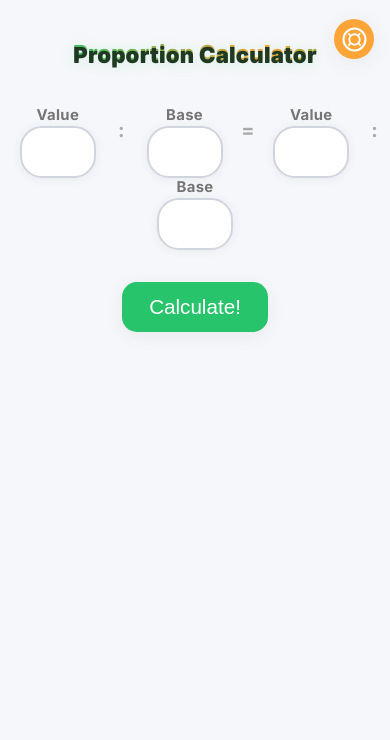
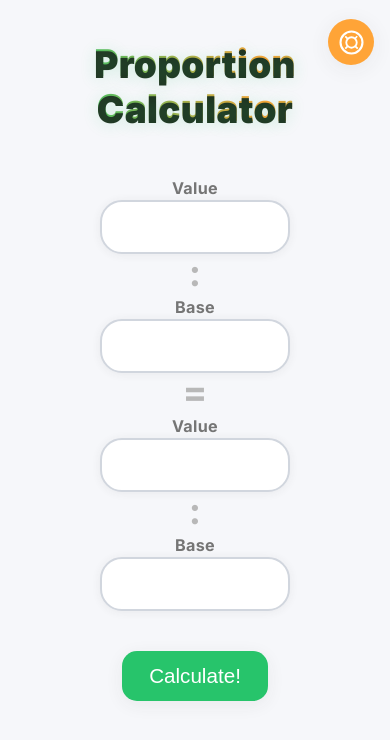
Before and after one commit to R0mb0/Proportion_Calculator_WebApp, a plain HTML site: page docs/index.html in a window 390 px wide. Drawn offline with Linux system fonts and the light colour scheme.

Commit message:
Refactor input box styles and responsive design

```diff
--- a/docs/index.html
+++ b/docs/index.html
@@ -16,8 +16,6 @@
       --color-accent: #ffa437;
       --color-shadow: rgba(60, 60, 60, .07);
       --color-result: #27c46b;
-      --input-min-width: 48px;
-      --input-max-width: 190px;
       --radius-lg: 22px;
       --radius-md: 15px;
       --radius-sm: 8px;
@@ -102,8 +100,8 @@
       font-size: 1.13rem;
       text-align: center;
       width: 100%;
-      min-width: var(--input-min-width);
-      max-width: var(--input-max-width);
+      min-width: 48px;
+      max-width: 190px;
       padding: 14px 10px;
       outline: none;
       transition: border-color .22s, box-shadow .15s;
@@ -119,13 +117,6 @@
       color: #ebeded;
       box-shadow: 0 2px 18px rgba(0,0,0,.09);
     }
-    .input-box[data-length="1"] { max-width: 76px; }
-    .input-box[data-length="2"] { max-width: 94px; }
-    .input-box[data-length="3"] { max-width: 122px; }
-    .input-box[data-length="4"] { max-width: 140px; }
-    .input-box[data-length="5"] { max-width: 172px; }
-    .input-box[data-length="6"] { max-width: 180px; }
-    .input-box[data-length="7"] { max-width: 192px; }
     .input-box.result {
       border-color: var(--color-result)!important;
       box-shadow: 0 0 0 2px var(--color-result), 0 2px 18px rgba(39,196,107,.16);
@@ -227,7 +218,6 @@
       font-weight: 600;
       font-size:1.07em;
     }
-    /* Aiuto mobile: bottone help sempre visibile e touch friendly */
     .help-btn {
       position: fixed;
       top: 19px; right: 16px;
@@ -244,15 +234,8 @@
       transition: background .15s, box-shadow .15s;
       touch-action: manipulation;
     }
-    .help-btn svg {
-      width: 27px; height: 27px;
-      fill: #fff;
-      transition: fill .15s;
-    }
-    .help-btn:hover, .help-btn:focus {
-      background: #f98718;
-    }
-    /* Modal help/error */
+    .help-btn svg { width: 27px; height: 27px; fill: #fff; }
+    .help-btn:hover, .help-btn:focus { background: #f98718; }
     .modal-bg {
       position:fixed;
       left:0; top:0;
@@ -281,46 +264,35 @@
       padding: 19px 13px 17px 13px;
       box-shadow: 0 6px 40px rgba(0,0,0,0.18);
       animation: modalIn .22s;
-      font-size:1.02rem;
-      text-align:center;
-      position:relative;
+      font-size:1.02rem;text-align:center;position:relative;
     }
-    body.dark .modal {
-      background: var(--color-card-dark);
-      color: #ebeded;
-    }
-    @keyframes modalIn {
-      from { opacity: 0; transform: translateY(16px) scale(.93);}
-      to   { opacity: 1; transform: translateY(0) scale(1);}
-    }
-    .modal .close-btn {
-      position:absolute;
-      top:8px; right:14px;
-      font-size:1.3rem;color:#888;
-      transition:color .15s;
-    }
+    body.dark .modal {background: var(--color-card-dark);color: #ebeded;}
+    @keyframes modalIn {from { opacity: 0; transform: translateY(16px) scale(.93);}to   { opacity: 1; transform: translateY(0) scale(1);}}
+    .modal .close-btn {position:absolute;top:8px;right:14px;font-size:1.3rem;color:#888;transition:color .15s;}
     .modal .close-btn:hover {color:#333;}
     body.dark .modal .close-btn:hover {color:#fff;}
-    /* --- Responsive --- */
-    @media (max-width:650px){
-      .container,.history-section{max-width:99vw;}
-      .title{font-size:1.38rem;}
-      .modal{max-width:92vw;}
-      .help-btn{width:40px; height:40px;}
-    }
-    @media (max-width:490px){
+
+    /* -------- MOBILE VERTICAL "critical": proporzione TUTTA in verticale -------- */
+    @media (max-width:460px){
       .proportion-row{
-        flex-wrap:wrap;
-        gap:0;
-        margin-bottom:27px;
+        display: flex;
+        flex-direction: column;
+        align-items:center;
+        justify-content: center;
+        gap: 0;
+        margin-bottom:24px;
+        width: 100%;
       }
-      .block,.block .label{
-        min-width:74px;
-        font-size:.93rem;
+      .block{
+        min-width:110px;
+        width:100%;
+        margin:8px 0;
       }
-      .input-box{font-size:1.02rem;}
-      .sep{font-size:1.22rem;}
-      .container{padding:0 3px;}
+      .sep{
+        font-size:2.3rem;margin-bottom:-6px;margin-top:-12px;
+        min-width:22px;width:22px;
+        color:#b8b8b8;
+      }
     }
   </style>
 </head>
```
